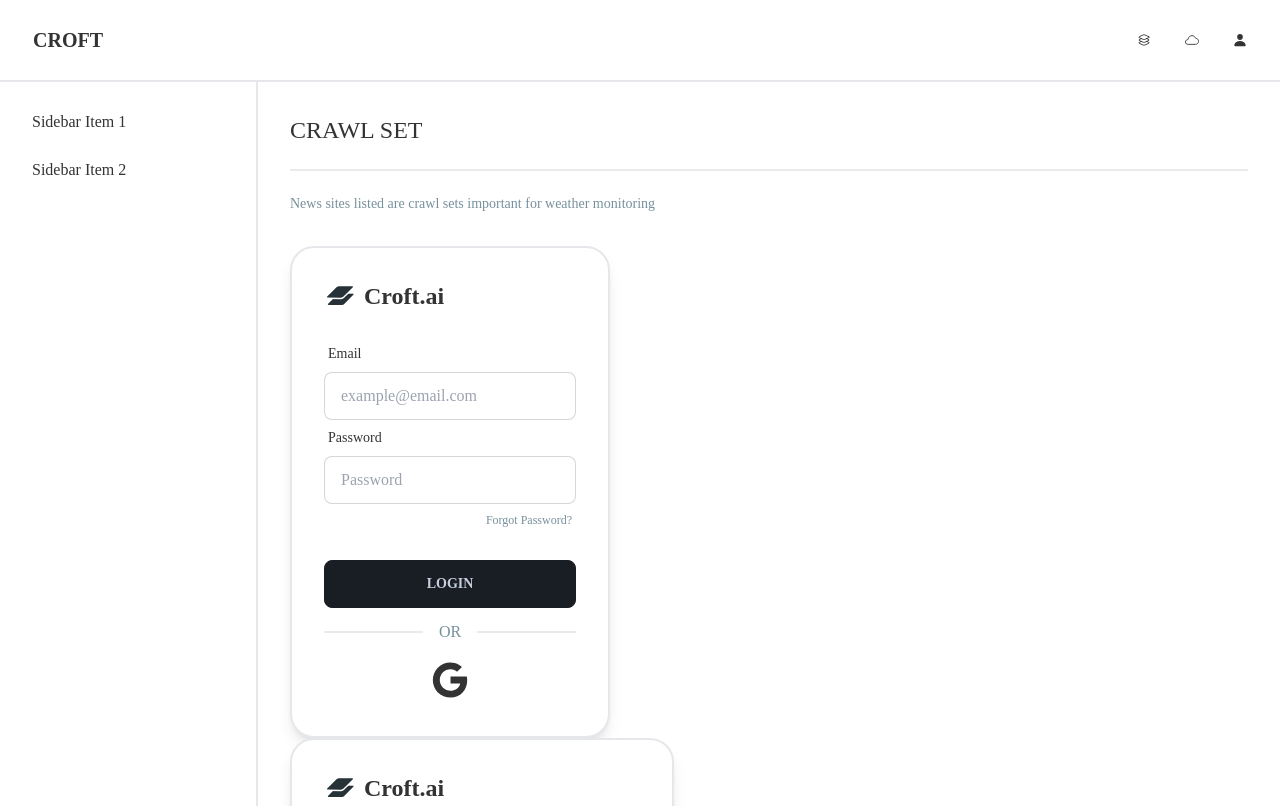
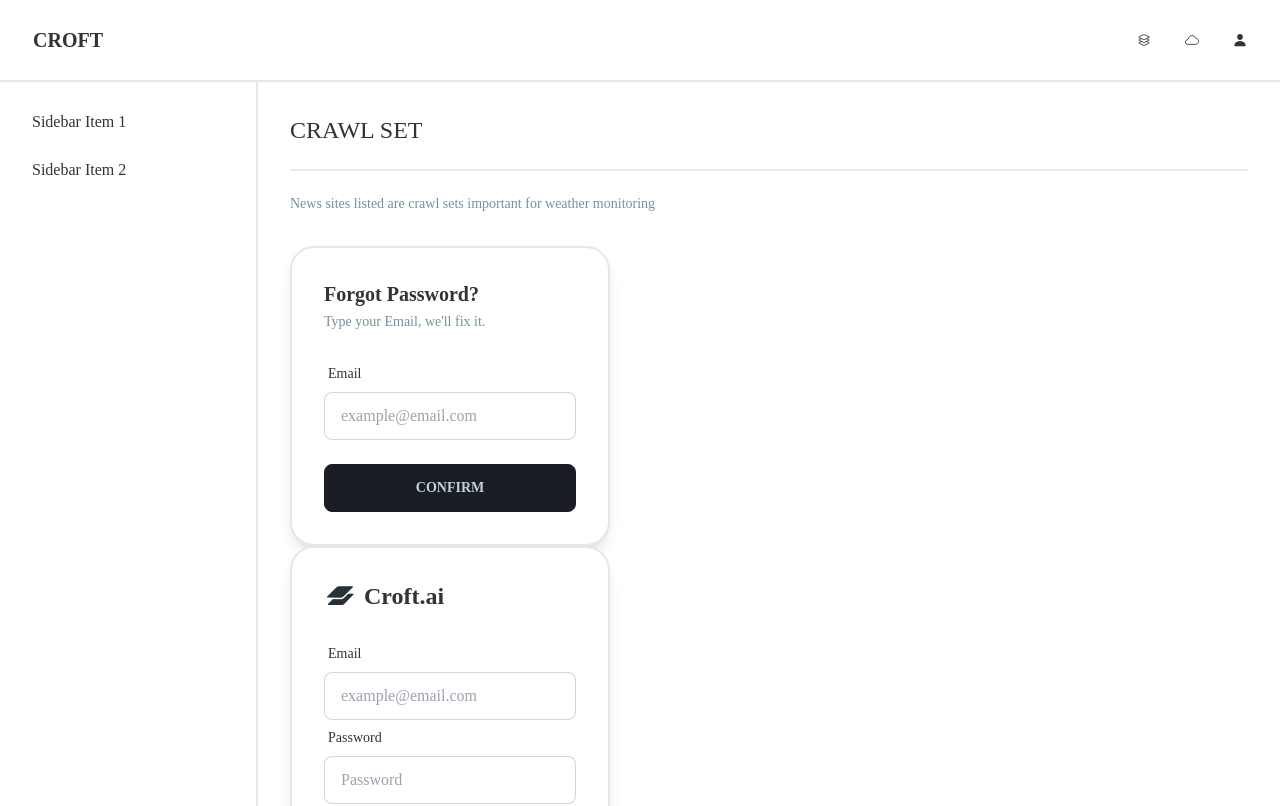
Before and after one commit to Croft-AI/croft-frontend, a React (Create React App) app: page / in a window 1280 px wide. Shown: the top 806 px of the page. Built offline with nearby package versions, Linux system fonts and the light colour scheme.

Commit message:
feat: added forgot password page

```diff
--- a/src/App.tsx
+++ b/src/App.tsx
@@ -7,6 +7,7 @@ import ContentDisplayContainer from "./components/universal/layouts/ContentDispl
 import PageTitle from "./components/universal/labels/PageTitle";
 import LoginContainer from "./components/universal/login/LoginContainer";
 import SignUpContainer from "./components/universal/login/SignUpContainer";
+import ForgotPasswordContainer from "./components/universal/login/ForgotPasswordContainer";
 
 function App() {
   return (
@@ -29,8 +30,11 @@ function App() {
         </div>
         <div className="p-8 w-full">
           <PageTitle />
+
+          <ForgotPasswordContainer />
           <LoginContainer />
-          <SignUpContainer/>
+          <SignUpContainer />
+
           {/* <ContentDisplayContainer
             contentRows={[
               {
--- /dev/null
+++ b/src/components/universal/login/ForgotPasswordContainer.tsx
@@ -0,0 +1,26 @@
+import React from "react";
+import { IoLogoGoogle } from "react-icons/io5";
+const ForgotPasswordContainer = () => {
+  return (
+    <div className="w-80 h-fit p-8 border border-2 shadow shadow-lg rounded-3xl p-8 font-mono select-none bg-white">
+      <p className="text-xl font-bold">Forgot Password?</p>
+      <p className="text-sm text-secondary mt-1">
+        Type your Email, we'll fix it.
+      </p>
+      <br></br>
+      <div className="form-control w-full max-w-xs">
+        <label className="label">
+          <span className="label-text">Email</span>
+        </label>
+        <input
+          type="text"
+          placeholder="example@email.com"
+          className="input input-bordered w-full max-w-xs"
+        />
+      </div>
+      <button className="btn w-full mt-6">Confirm</button>
+    </div>
+  );
+};
+
+export default ForgotPasswordContainer;
--- a/src/components/universal/login/SignUpContainer.tsx
+++ b/src/components/universal/login/SignUpContainer.tsx
@@ -8,7 +8,7 @@ const SignUpContainer = () => {
         <CroftIcon className="w-8 h-8" />
         <p className="ml-2">Croft.ai</p>
       </div>
-      <p className="mt-4 text-sm text-secondary">Traverse the web now...</p>
+      <p className="mt-4 text-sm text-secondary">Traverse the web with us...</p>
       <br></br>
       <div className="form-control w-full max-w-xs">
         <div className="flex flex-row w-full gap-4">
```
